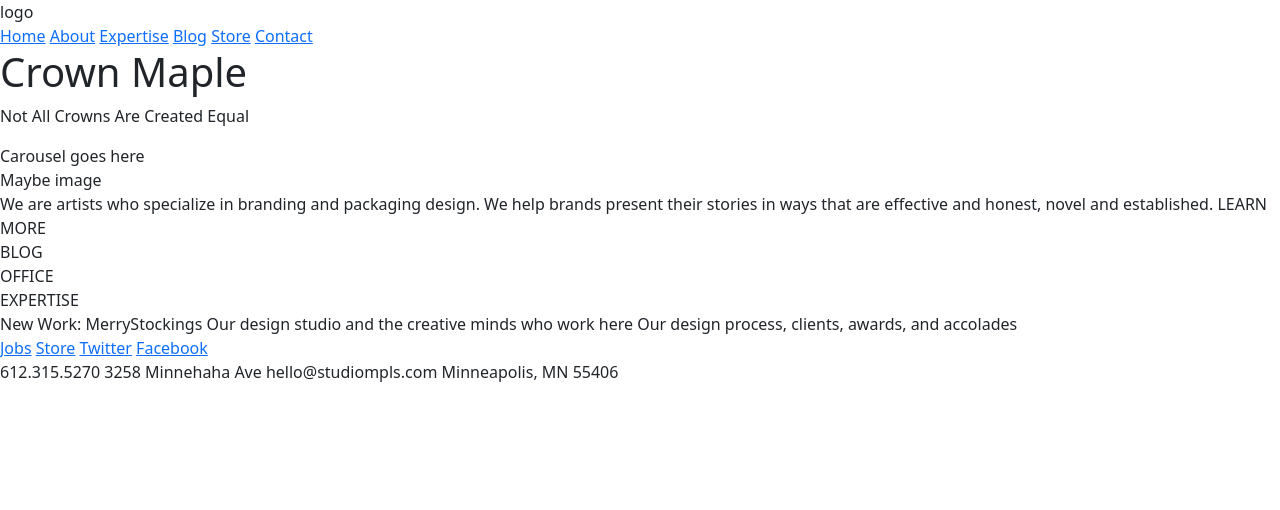
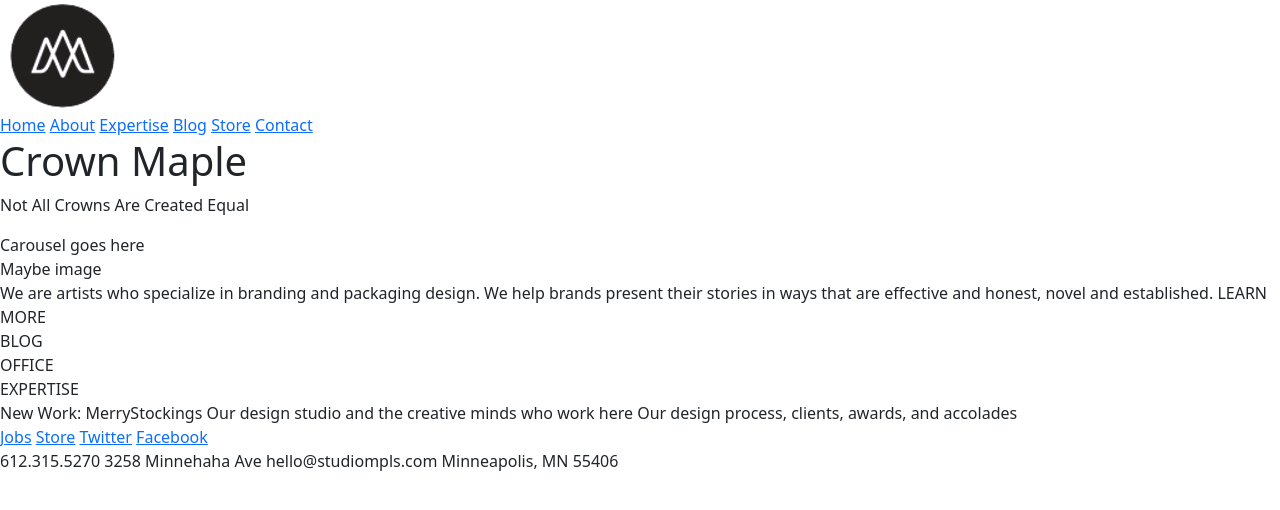
Before and after one commit to santyclause/clonesite, a plain HTML site: page index.html in a window 1280 px wide. Drawn offline with nearby package versions, Linux system fonts and the light colour scheme.

Commit message:
introducing logo

```diff
--- a/index.html
+++ b/index.html
@@ -12,7 +12,7 @@
 
 <body>
   <nav>
-    <div>logo</div>
+    <div><img src="imgs/logo-removebg.png" alt="site logo"></div>
     <section>
       <a href="">Home</a>
       <a href="">About</a>
```
Also changed, not shown: imgs/logo-removebg.png (added).
